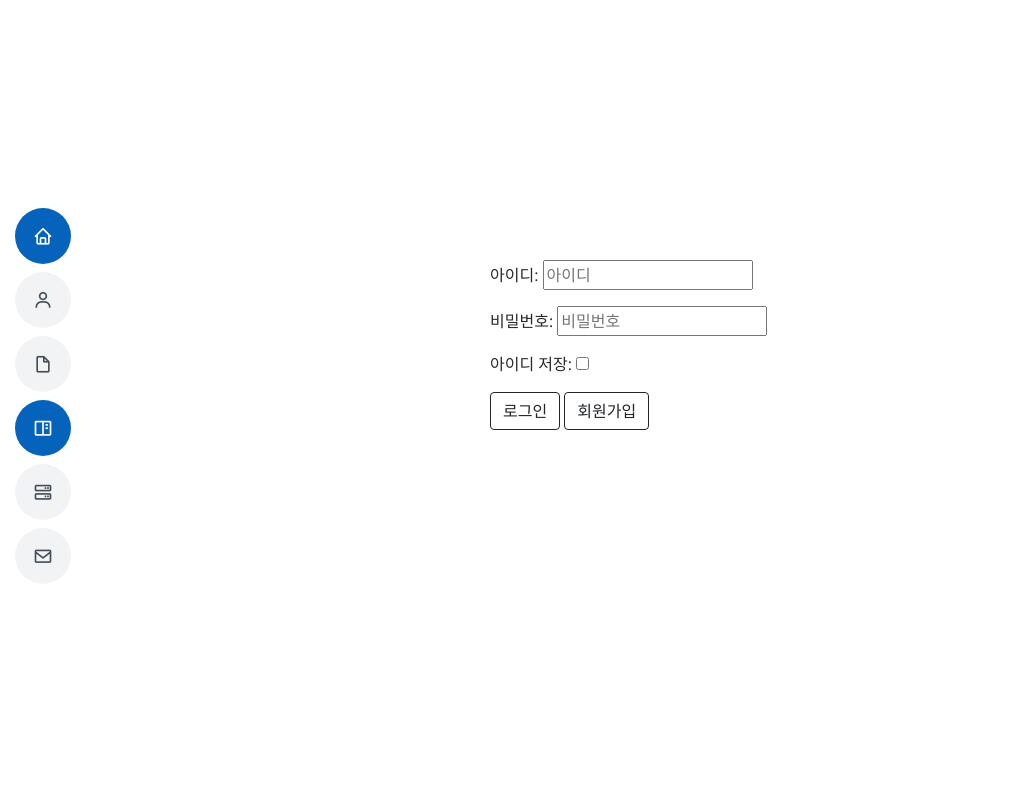
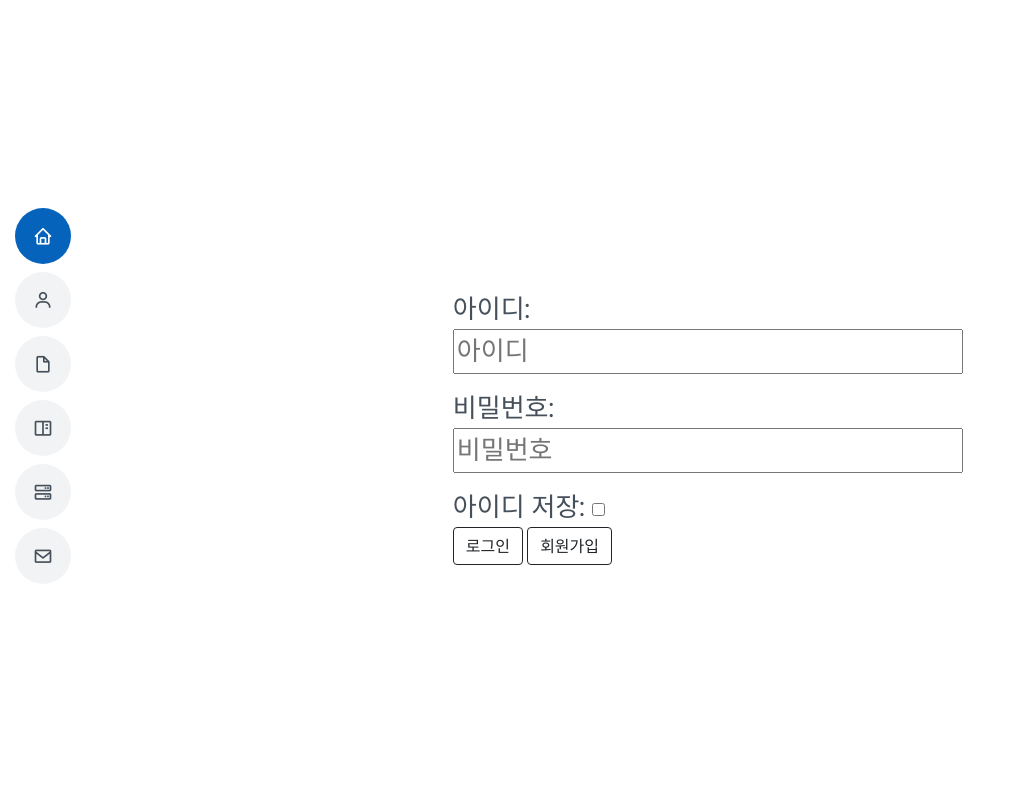
Before and after one commit to lhs961021/URL_FARM, a Django app: page /accounts/login/ in a window 1280 px wide. Shown: the whole page, without its empty margins (0-1011 px from the left). Run offline with Django 3.2, Linux system fonts and the light colour scheme; some libraries are stand-ins or nearby versions.

Commit message:
login, 검색 padding 사이즈

```diff
--- a/URL/static/css/style.css
+++ b/URL/static/css/style.css
@@ -255,7 +255,7 @@
 }
 @media (min-width: 992px) {
   #hero {
-    padding-left: 160px;
+    padding: 160px;
   }
 }
 #hero:before {
--- a/URL/templates/account/login.html
+++ b/URL/templates/account/login.html
@@ -2,21 +2,36 @@
 {% load static %}
 
 {% block content %}
+<style>
+    .signup_container {
+      display: flex;
+      flex-direction: column;
+      margin: 0 auto;
+      margin-top: 40px;
+      width: 80%;
+      text-align: center;
 
-<section id="portfolio" style="background-size:100%; margin:200px">
-  <div style="width:300px; margin:0 auto; ">
-    <div class="wow fadeInUp" data-wow-delay="0.5s">
-      <div class="login-sec">
+    }
+    .c-left{
+      width:50%;
+      margin:0 auto;
+      text-align:left;
+    }
+</style>
+<section id="hero" class="d-flex flex-column justify-content-center">
+ <div class="container-sm" data-aos="zoom-in" data-aos-delay="100">
+    <div class="signup_container">
         <form class="login" method="POST" action="{% url 'account_login' %}">
           {% csrf_token %}
+          <div class="c-left">
           {{ form.as_p }}
           <div class="login-btn">
             <input type="submit" class="upload-btn btn btn-outline-dark" value="로그인" />
             <a class="btn btn-outline-dark" href="{% url 'account_signup' %}">회원가입</a>
           </div>
+          </div>
+        </form>
 
-        </form>
-      </div>
     </div>
   </div>
 </section>
--- a/URL/templates/main.html
+++ b/URL/templates/main.html
@@ -3,7 +3,7 @@
 {% block content %}
 {% comment %} 로그인 후 {% endcomment %}
 
-<section id="hero" class="d-flex flex-column justify-content-center">
+<section id="hero" class="d-flex flex-column justify-content-center" >
     <div class="container" data-aos="zoom-in" data-aos-delay="100">
 
         <div class="card shadow-hover mb-4">
--- a/static/css/style.css
+++ b/static/css/style.css
@@ -255,7 +255,7 @@
 }
 @media (min-width: 992px) {
   #hero {
-    padding-left: 160px;
+    padding: 160px;
   }
 }
 #hero:before {
```
Also changed, not shown: URL/templates/account/logout.html (+23 -5 lines), URL/templates/account/signup.html (+22 -6 lines), analyze/views.py (line endings or trailing spaces).
